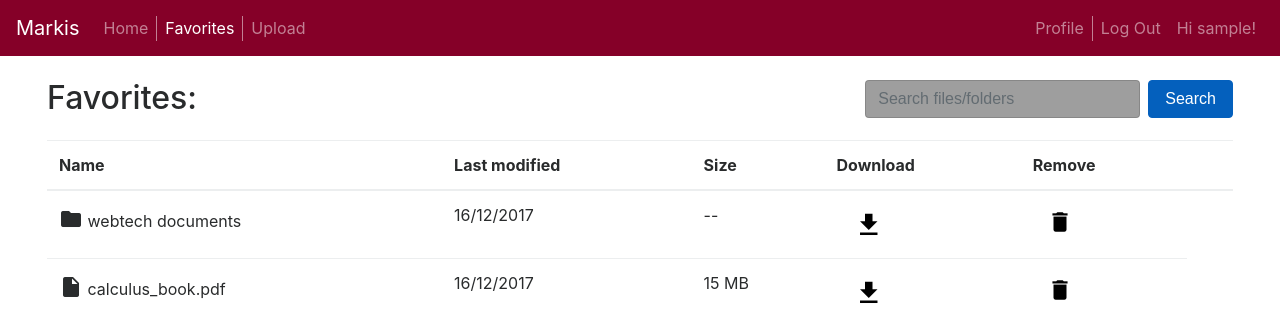
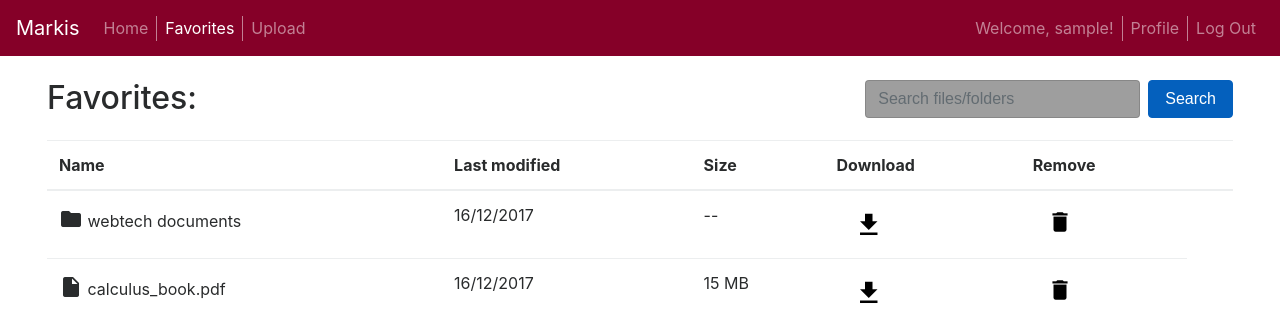
Before and after one commit to JortdeBokx/WebTechTeam, a Flask app: page /favorites in a window 1280 px wide. Shown: the top 325 px of the page. Run offline with Flask 2, Linux system fonts and the light colour scheme; the visitor is signed in with stand-in values (Sample User, id 1); some libraries are stand-ins or nearby versions; grey boxes are pictures that could not be loaded.

Commit message:
moved welcome message, maybe make this dropdown??

```diff
--- a/Markis/templates/includes/_navbar.html
+++ b/Markis/templates/includes/_navbar.html
@@ -19,6 +19,14 @@
           </li>
         </ul>
         <ul class="navbar-nav ml-auto">
+
+         {% if current_user.is_authenticated %}
+          <li class="nav-item">
+            <a class="nav-link" href="">Welcome, {{ current_user.username }}!</a>
+          </li>
+             <div class="nav-item-border"></div>
+          {% endif %}
+
           <li class="nav-item {% if request.path == "/profile" %}active{% endif %}">
             <a class="nav-link" href="/profile">Profile</a>
           </li>
@@ -28,12 +36,6 @@
           </li>
 
 
-          {% if current_user.is_authenticated %}
-          <li class="nav-item">
-            <a class="nav-link" href="#">Hi {{ current_user.username }}!</a>
-          </li>
-          {% endif %}
-
         </ul>
       </div>
     </nav>
```
